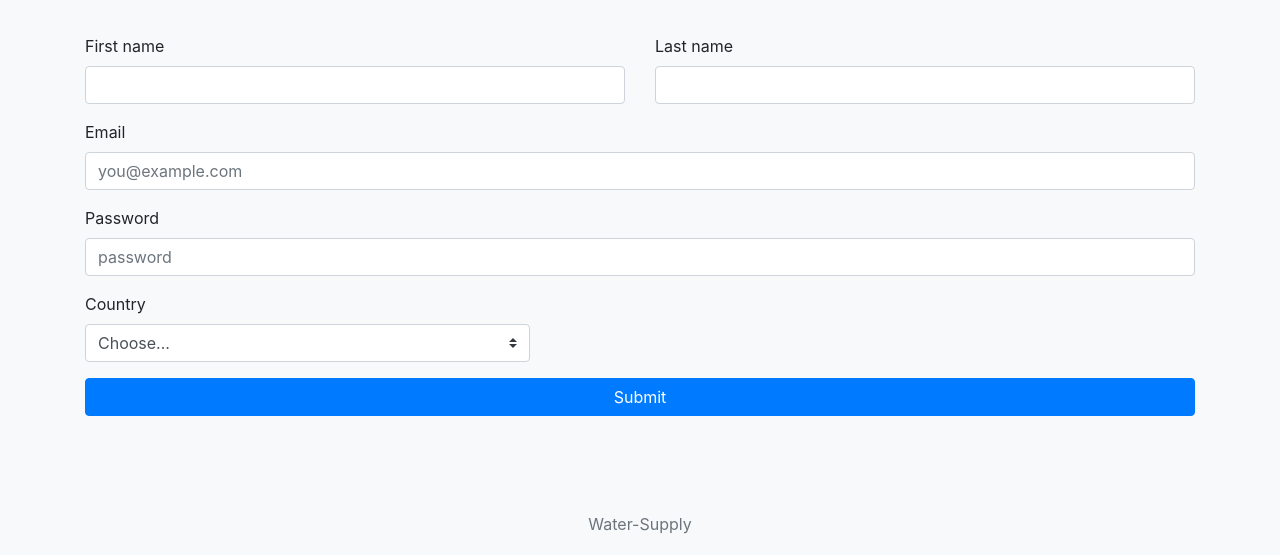
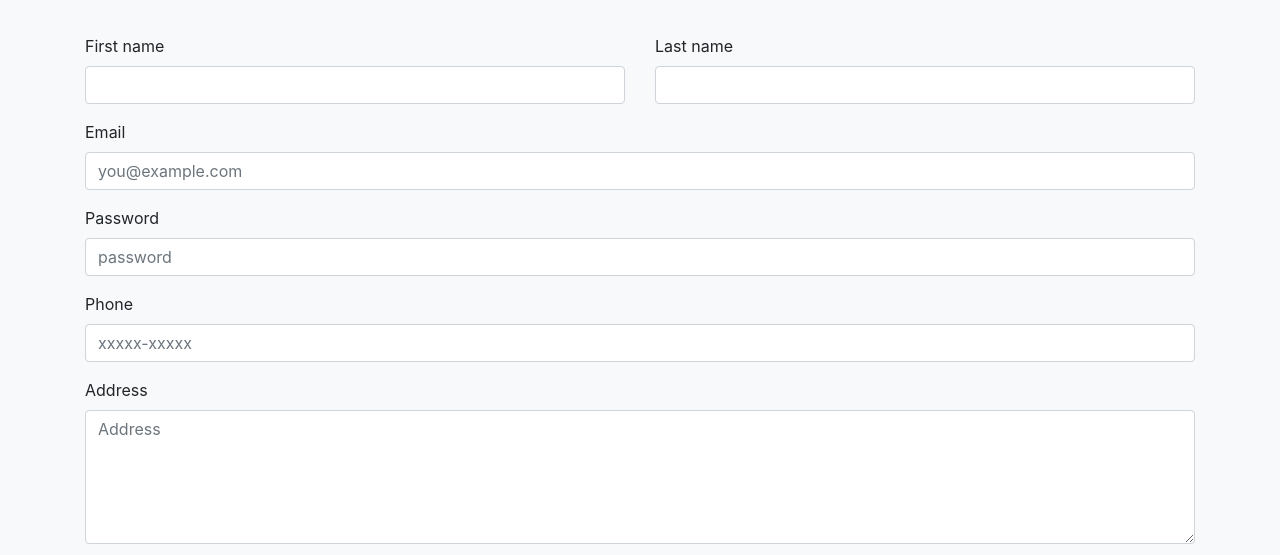
Before and after one commit to geonith-george/water-supply, a plain HTML site: page signup.html in a window 1280 px wide. Shown: the part 245-800 px from the top of the page. Drawn offline with nearby package versions, Linux system fonts and the light colour scheme.

Commit message:
version 1.0.7

```diff
--- a/signup.html
+++ b/signup.html
@@ -100,19 +100,22 @@
         </div>
 
 
-        <div class="row">
-          <div class="col-md-5 mb-3">
-            <label for="country">Country</label>
-            <select class="custom-select d-block w-100" id="country" required>
-              <option value="">Choose...</option>
-              <option>United States</option>
-              <option>India</option>
-            </select>
-            <div class="invalid-feedback">
-              Please select a valid country.
-            </div>
+        <div class="mb-3">
+          <label for="phone">Phone <span class="text-muted"></span></label>
+          <input type="number" class="form-control" id="phone" placeholder="xxxxx-xxxxx">
+          <div class="invalid-feedback">
+            Please enter a valid phone
           </div>
         </div>
+
+        <div class="mb-3">
+          <label for="phone">Address <span class="text-muted"></span></label>
+          <textarea name="" id="" cols="30" rows="5" class="form-control" placeholder="Address"></textarea>
+          <div class="invalid-feedback">
+            Please enter a valid address
+          </div>
+        </div>
+
 
         <!-- <hr class="mb-4"> -->
         <button class="btn btn-primary btn-block" type="submit">Submit</button>
```
Also changed, not shown: login.html (+3 -0 lines).
